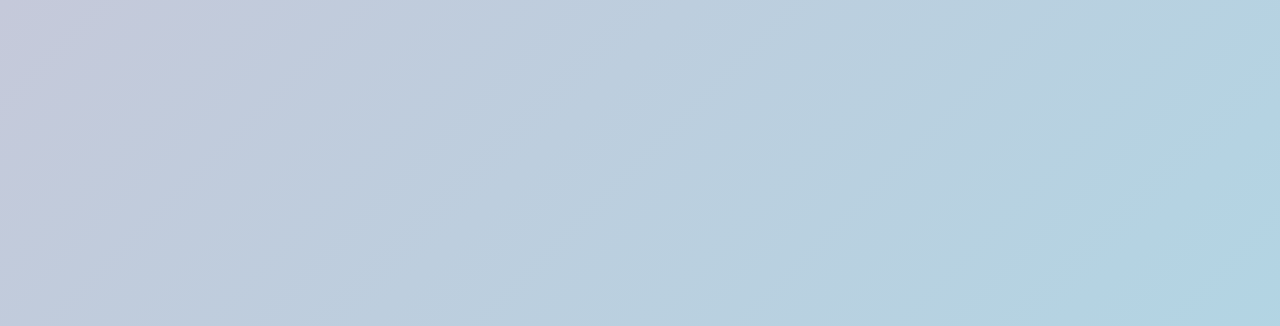
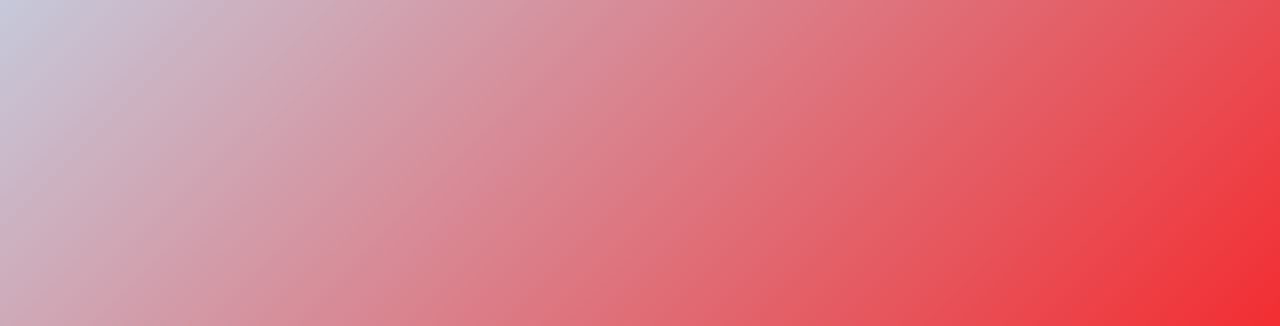
Before and after one commit to AdrianASIRR/netlify, a website: page index.html in a window 1280 px wide. Shown: the top 326 px of the page. Drawn offline with Linux system fonts and the light colour scheme.

Commit message:
Update index.html

```diff
--- a/index.html
+++ b/index.html
@@ -12,7 +12,7 @@
             align-items: center;
             height: 100vh;
             margin: 0;
-            background: linear-gradient(135deg, #c5c9da 0%, lightblue 100%);
+            background: linear-gradient(135deg, #c5c9da 0%, red 100%);
             color: rgb(32, 15, 131);
         }
         .container {
```
